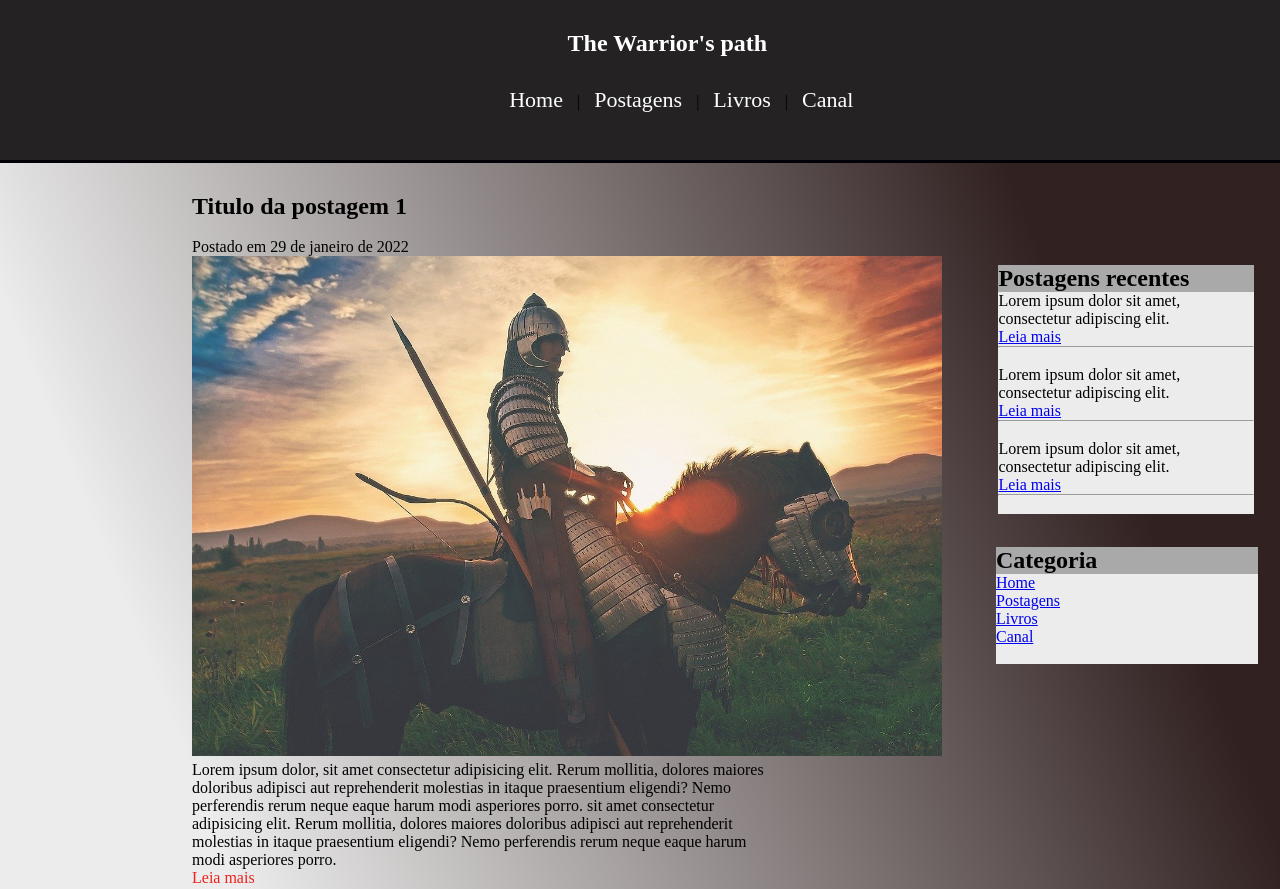
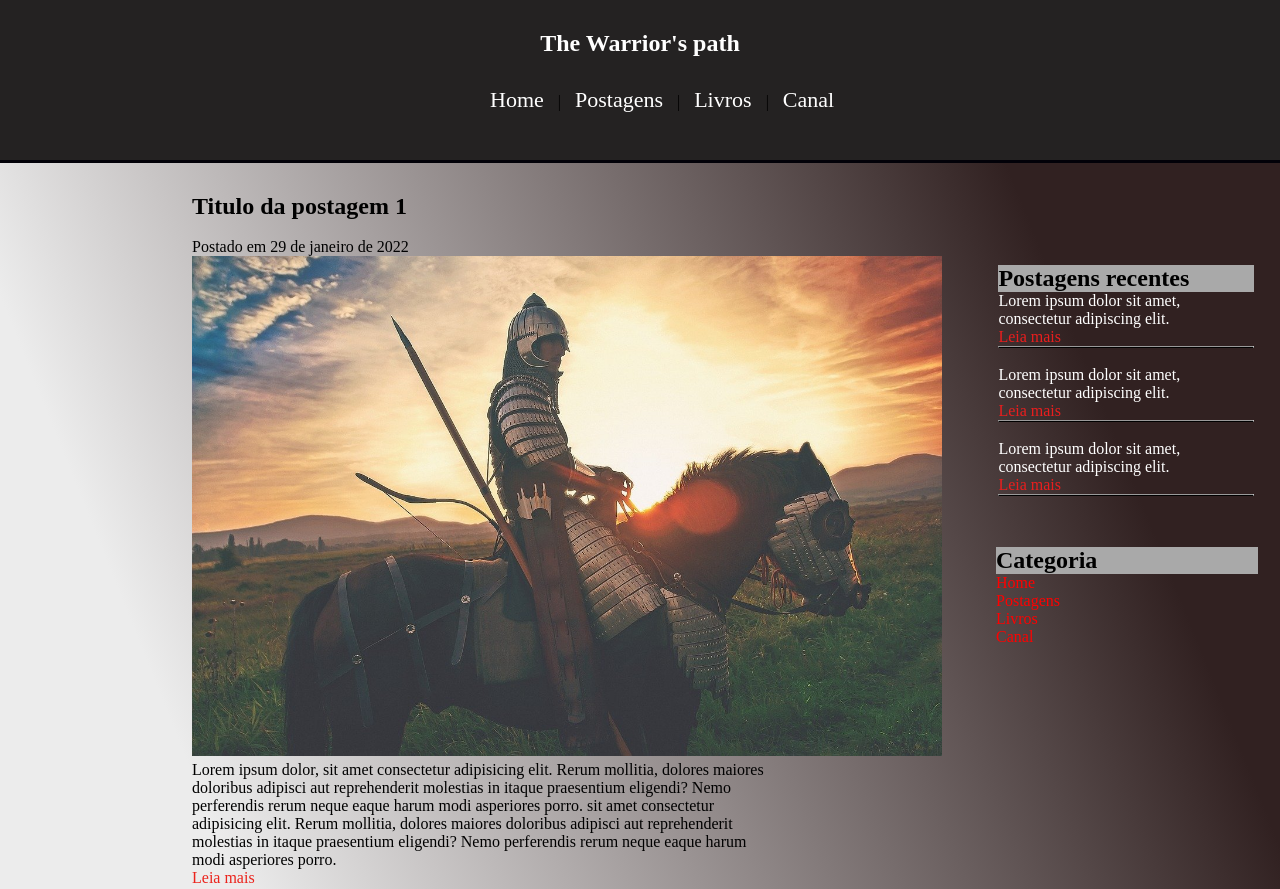
Before and after one commit to Nobrega762/blog2.0, a plain HTML site: page index.html in a window 1280 px wide. Shown: the top 889 px of the page. Drawn offline with Linux system fonts and the light colour scheme.

Commit message:
Update style.css

```diff
--- a/style.css
+++ b/style.css
@@ -1,9 +1,11 @@
 *{
     padding: 0;
     margin: 0;
+    text-decoration: none;
 }
 
 .bloco-cabecalho{
+
     background: rgb(36, 34, 34);
     height: 20%;
     border-bottom: 3px solid rgb(2, 1, 8) ;
@@ -14,14 +16,16 @@ body{
 }
 
 .titulo-cabecalho{
-    margin-left: 42%;
+    text-align: center;
     padding: 30px;
     color: white;
 }
 
 .paginas-destinos{
+
     display: inline-block;
-    margin-left: 39%;
+    margin-left: 37.5%;
+
 }
 
 .item-cabecalho{
@@ -30,6 +34,12 @@ body{
     text-decoration: none;
     padding: 10px;
 
+
+}
+
+.item-cabecalho:hover{
+    font-size: 30px;
+    color: rgb(161, 38, 38);
 }
 
 .titulo-post{
@@ -61,9 +71,14 @@ margin-left: 15%;
     text-decoration: none;
 }
 
+.leia-mais:hover{
+    font-size: 20px;
+
+}
+
 .bloco-postagens{
 display: inline-block;
-background:#ececec;
+
 width: 20%;
 position: relative;
 left: 78%;
@@ -74,7 +89,8 @@ bottom: 2150px;
 
 .conteudo-postagens{
     padding-right: 10%;
-    color: rgb(0, 0, 0);
+    color: rgb(255, 255, 255);
+
 }
 .postagens-recentes{
     color: rgb(0, 0, 0);
@@ -84,7 +100,7 @@ bottom: 2150px;
 
 .bloco-categoria{
     display: inline-block;
-background:#ececec;
+
 width: 20.5%;
 position: relative;
 left: 57.5%;
@@ -108,3 +124,25 @@ bottom: 2000px;
 .rodape-conteudo{
     text-align: center;
 }
+
+.link-postagem{
+    color: rgb(233, 30, 30);
+
+
+}
+.link-postagem:hover{
+    font-size: 20px;
+}
+
+.categoria-link{
+color: red;
+
+}
+
+.categoria-link:hover{
+    font-size: 20px;
+}
+
+.linha{
+ border-bottom: 1px rgb(0, 0, 0) solid;
+}
```
